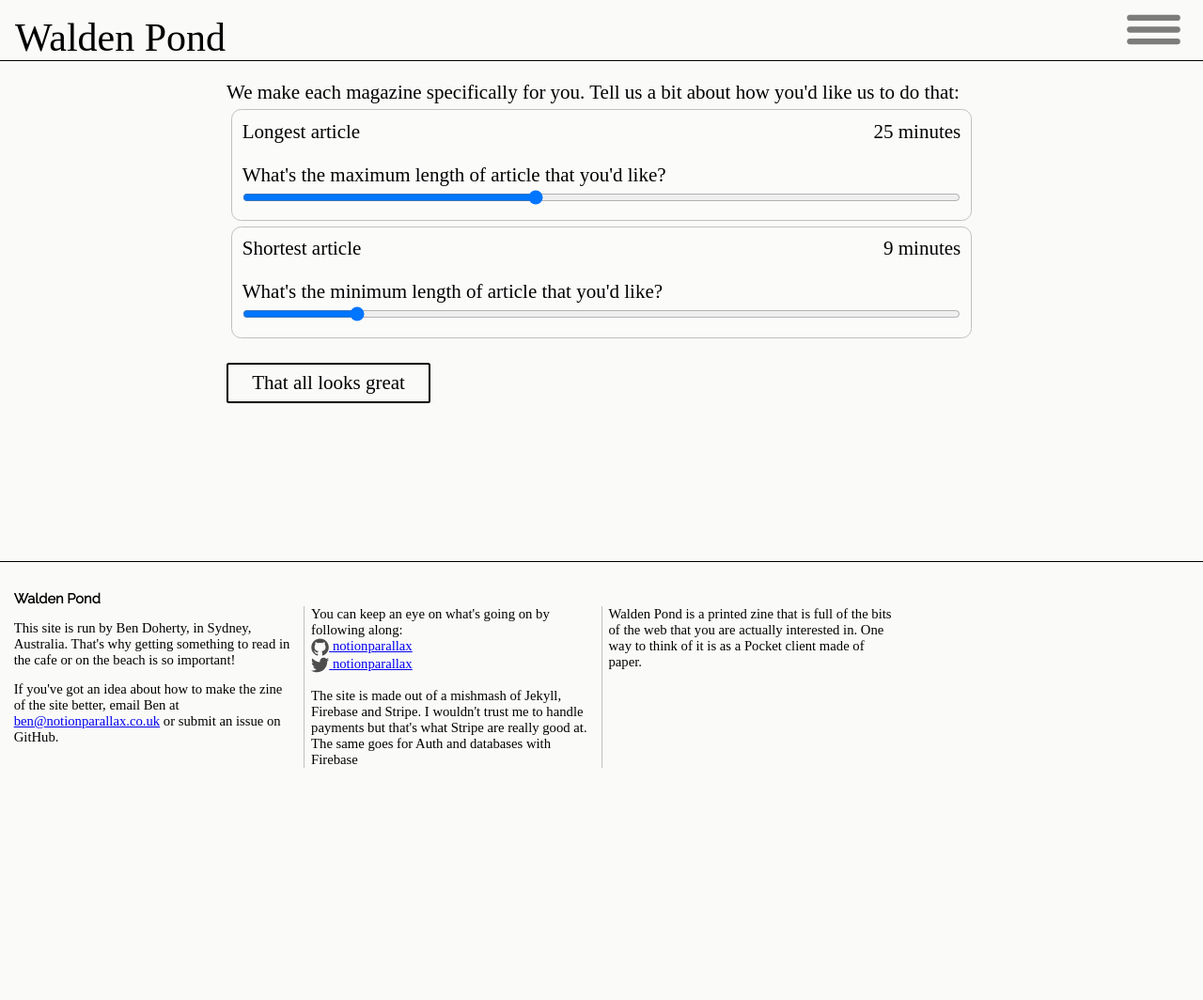
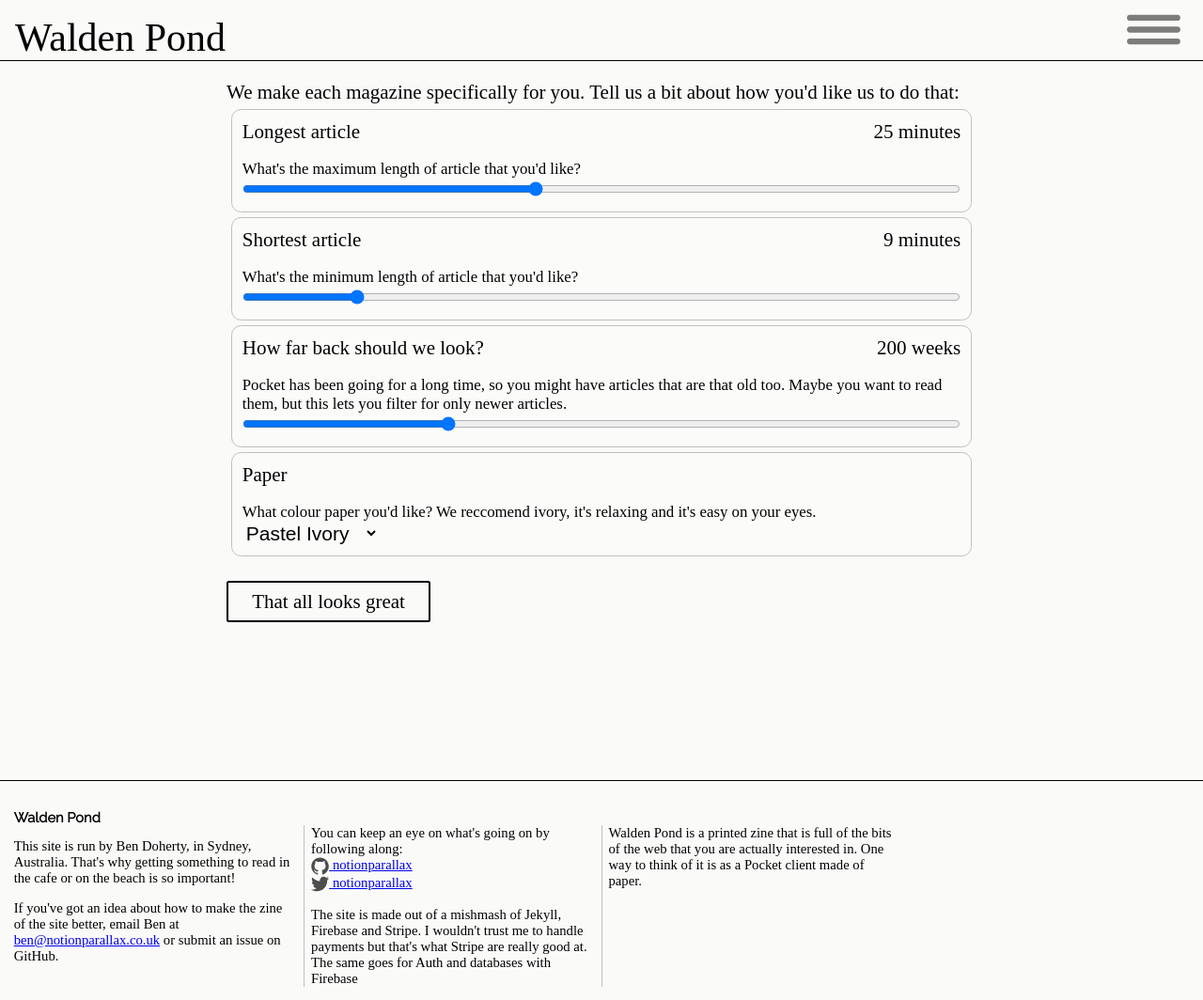
Before and after one commit to notionparallax/wp2frontEnd, a Jekyll site: the page built from editorial.html, in a window 1280 px wide. Shown: the whole page at 94% size. Built offline with Jekyll 4.4.1, drawn with Linux system fonts in a browser that asks for light colours; some web fonts are replaced; comment, search, counter and statistics services are not loaded; before the commit the page ends 900 px from its top, so only the background shows below that.

Commit message:
allow users to picke paper and depth of time

```diff
--- a/css/main.css
+++ b/css/main.css
@@ -143,6 +143,9 @@ input[type="checkbox"] {
   border: 1px solid silver;
   margin: 0.25em;
   padding: 0.5em;
+}
+.form-group p {
+  font-size: 80%;
 }
 
 .slider {
--- a/editorial.html
+++ b/editorial.html
@@ -46,6 +46,47 @@ layout: default
     />
   </div>
 
+  <div class="form-group">
+    <label for="form-shortest_article">How far back should we look?</label>
+    <div class="range-output" id="history-output"></div>
+    <p>
+      Pocket has been going for a long time, so you might have articles that are
+      that old too. Maybe you want to read them, but this lets you filter for
+      only newer articles.
+    </p>
+    <input
+      type="range"
+      class="slider"
+      name="form-history_depth"
+      id="form-history_depth"
+      placeholder="Weeks to pull from"
+      min="4"
+      max="700"
+      value="200"
+      step="1"
+    />
+  </div>
+
+  <div class="form-group">
+    <label for="form-shortest_article">Paper</label>
+    <div class="range-output" id="min-output"></div>
+    <p>
+      What colour paper you'd like? We reccomend ivory, it's relaxing and it's
+      easy on your eyes.
+    </p>
+    <select name="paper-colour" id="paper-colour">
+      <option value="A4RECYCLED80GSM"> White </option>
+      <option value="A4MIDGOLD80GSM"> Mid Gold </option>
+      <option value="A4PASTELBLUE80GSM"> Pastel Blue </option>
+      <option value="A4PASTELGREEN80GSM"> Pastel Green </option>
+      <option value="A4PASTELIVORY80GSM" selected="selected">
+        Pastel Ivory
+      </option>
+      <option value="A4PASTELPINK80GSM"> Pastel Pink </option>
+      <option value="A4PASTELYELLOW80GSM"> Pastel Yellow </option>
+    </select>
+  </div>
+
   <!-- <div class="form-group">
     <p>This isn't implemented yet, but it's coming soon.</p>
     <label for="form-shortest_article"
--- a/js/editorial.js
+++ b/js/editorial.js
@@ -1,39 +1,45 @@
-window.addEventListener("userReady", function() {
+window.addEventListener("userReady", function () {
   let body = JSON.stringify(window.wp_user);
   fetch(contextAwareURL() + "/user-data", {
     method: "POST", // *GET, POST, PUT, DELETE, etc.
     headers: { "Content-Type": "application/json" },
-    body: body // body data type must match "Content-Type" header
+    body: body, // body data type must match "Content-Type" header
     //docs: https://developer.mozilla.org/en-US/docs/Web/API/Fetch_API/Using_Fetch
   })
-    .then(response => response.json())
-    .then(data => {
+    .then((response) => response.json())
+    .then((data) => {
       if (data.editorial) {
         setPage(data);
       }
       window.wp_user = data;
     })
-    .catch(e => console.error("fetch failed", e));
+    .catch((e) => console.error("fetch failed", e));
 });
 
-function updateTimeDisplay(sliderSelector, targetSelector) {
+function updateTimeDisplay(sliderSelector, targetSelector, unit) {
   let slider = document.querySelector(sliderSelector);
   let target = document.querySelector(targetSelector);
-  target.innerText = `${slider.value} minutes`;
+  target.innerText = `${slider.value} ${unit}`;
   console.log();
 }
-updateTimeDisplay("#form-longest_article", "#max-output");
-updateTimeDisplay("#form-shortest_article", "#min-output");
+updateTimeDisplay("#form-longest_article", "#max-output", "minutes");
+updateTimeDisplay("#form-shortest_article", "#min-output", "minutes");
+updateTimeDisplay("#form-history_depth", "#history-output", "weeks");
 
 document
   .getElementById("form-longest_article")
   .addEventListener("input", () =>
-    updateTimeDisplay("#form-longest_article", "#max-output")
+    updateTimeDisplay("#form-longest_article", "#max-output", "minutes")
   );
 document
   .getElementById("form-shortest_article")
   .addEventListener("input", () =>
-    updateTimeDisplay("#form-shortest_article", "#min-output")
+    updateTimeDisplay("#form-shortest_article", "#min-output", "minutes")
+  );
+document
+  .getElementById("form-history_depth")
+  .addEventListener("input", () =>
+    updateTimeDisplay("#form-history_depth", "#history-output", "weeks")
   );
 
 if ("{{user.allow_code}}" == "allow_code") {
@@ -42,15 +48,18 @@ if ("{{user.allow_code}}" == "allow_code") {
 
 document
   .getElementById("all-good-btn")
-  .addEventListener("click", e => collectEditorial(e));
+  .addEventListener("click", (e) => collectEditorial(e));
 
 function setPage(user) {
   console.log(user, "ready to set the sliders");
   setSliderVal("#form-longest_article", user.editorial.longest_article);
-  updateTimeDisplay("#form-longest_article", "#max-output");
+  updateTimeDisplay("#form-longest_article", "#max-output", "minutes");
 
   setSliderVal("#form-shortest_article", user.editorial.shortest_article);
-  updateTimeDisplay("#form-shortest_article", "#min-output");
+  updateTimeDisplay("#form-shortest_article", "#min-output", "minutes");
+
+  setSliderVal("#form-history_depth", user.editorial.weeks_to_select_from);
+  updateTimeDisplay("#form-history_depth", "#history-output", "weeks");
 }
 
 function collectEditorial(event) {
@@ -66,23 +75,24 @@ function collectEditorial(event) {
     // history: user.editorial.history || [], //doesn't work until there's an editorial
     longest_article: getSliderVal("#form-longest_article"),
     shortest_article: getSliderVal("#form-shortest_article"),
+    paper_colour: document.getElementById("paper-colour").value,
     minutes_of_content_wanted: 60,
-    weeks_to_select_from: 200
+    weeks_to_select_from: getSliderVal("#form-history_depth"),
   };
   let body = JSON.stringify({ user: user, payload: editorial });
 
   fetch(contextAwareURL() + "/update-editorial", {
     method: "POST", // *GET, POST, PUT, DELETE, etc.
     headers: { "Content-Type": "application/json" },
-    body: body
+    body: body,
   })
-    .then(response => response.json())
-    .then(data => {
+    .then((response) => response.json())
+    .then((data) => {
       if (data.success) {
         window.location = "home";
       }
     })
-    .catch(e => console.error("fetch failed", e));
+    .catch((e) => console.error("fetch failed", e));
 
   document.getElementById("all-good-btn").innerText = "hold on a sec...";
 }
```
